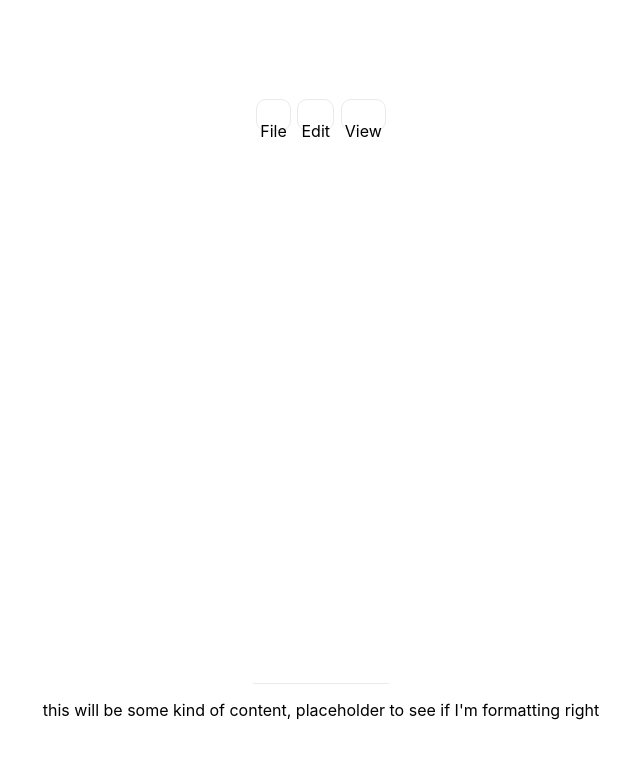
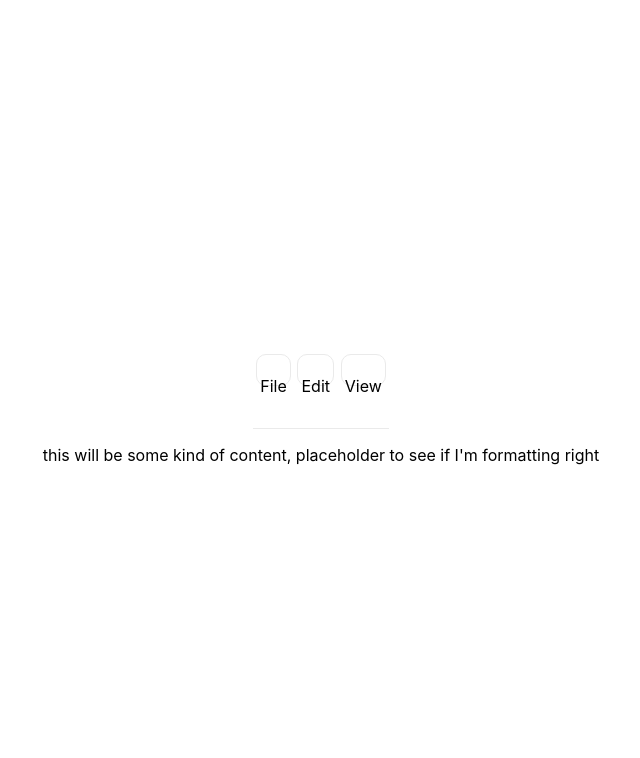
Before and after one commit to AndrewJones-PSU/veridraw, a Next.js app: page /draw in a window 1280 px wide. Shown: the top 758 px of the page, without its empty margins (319-959 px from the left). Built offline with nearby package versions, Linux system fonts and the light colour scheme.

Commit message:
remove flex

```diff
--- a/styles/draw.module.css
+++ b/styles/draw.module.css
@@ -32,7 +32,6 @@
 
 .topbar{
     display: inline-block;
-    flex: 1;
     padding: 2rem 0;
     border-bottom: 1px solid #eaeaea;
 	justify-content: top;
```
